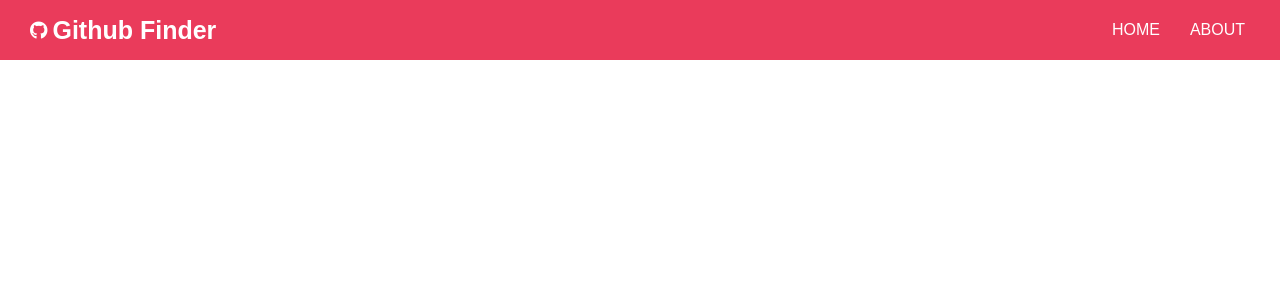
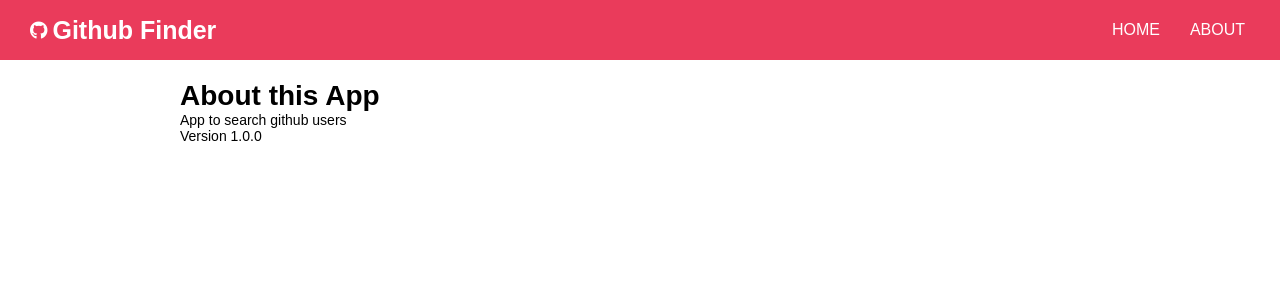
Before and after one commit to ermyas7/github-user-finder, a React (Create React App) app: page /about in a window 1280 px wide. Shown: the top 300 px of the page. Built offline with nearby package versions, Linux system fonts and the light colour scheme.

Commit message:
Add about page

```diff
--- a/src/App.js
+++ b/src/App.js
@@ -8,6 +8,7 @@
 import Users from './container/users/Users';
 import Search from './container/users/search/Search';
 import Alert from './components/layouts/alert/Alert';
+import About from './components/pages/About';
 
 class App extends Component {
   state = {
@@ -54,6 +55,8 @@
               <Users users={users} isLoading={isLoading}/>
             </Fragment>
            ) }/>
+
+           <Route exact path='/about' component={About}/>
         </Switch>
 
         </div>
--- a/src/components/layouts/header/Header.js
+++ b/src/components/layouts/header/Header.js
@@ -1,4 +1,5 @@
 import React from "react";
+import {Link} from 'react-router-dom';
 import PropTypes from 'prop-types';
 
 import './Header.scss';
@@ -13,14 +14,14 @@
       </div>
       <ul className="navbar-right">
         <li className="navbar-right-item">
-          <a href="/" className="navbar-right-link">
+          <Link  to="/" className="navbar-right-link">
             Home
-          </a>
+          </Link>
         </li>
         <li className="navbar-right-item">
-          <a href="#" className="navbar-right-link">
+          <Link to="/about" className="navbar-right-link">
             About
-          </a>
+          </Link>
         </li>
       </ul>
     </div>
--- /dev/null
+++ b/src/components/pages/About.js
@@ -0,0 +1,15 @@
+import React from 'react'
+
+const About = () => {
+    return (
+        <div>
+            <h1>
+                About this App
+            </h1>
+            <p>App to search github users</p>
+            <p>Version 1.0.0</p>
+        </div>
+    )
+}
+
+export default About
```
